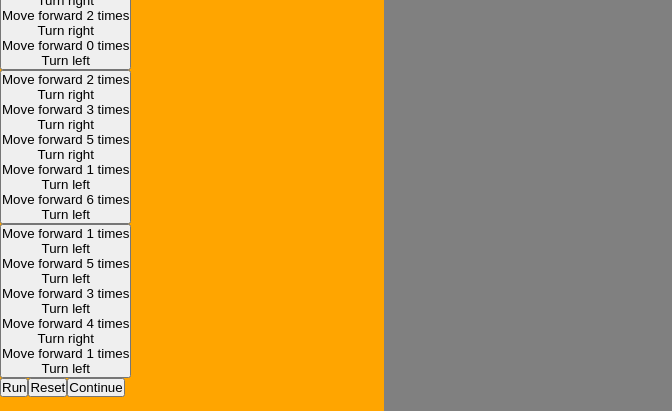
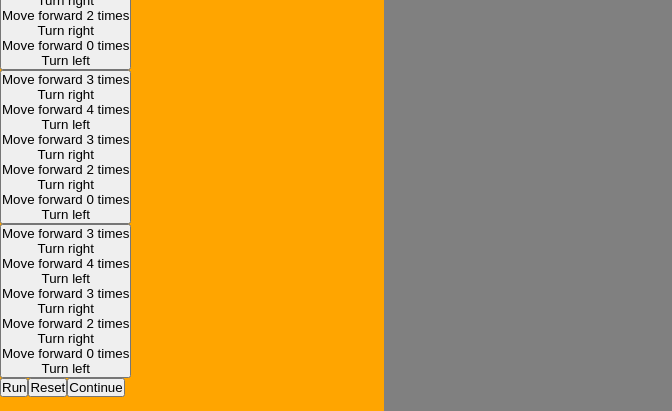
Before and after one commit to uclaacm/forloopslab, a React app: page /pseudochoice in a window 1280 px wide. Shown: the part 228-639 px from the top of the page, without its empty margins (0-672 px from the left). Built offline with nearby package versions, Linux system fonts and the light colour scheme.

Commit message:
values passed into an array for more efficiency

```diff
--- a/src/components/pages/pseudochoice.tsx
+++ b/src/components/pages/pseudochoice.tsx
@@ -4,45 +4,37 @@ import React from 'react';
 //   onCorrect: () => void;
 // }
 
-function MoveTurnComponent(input){
+function MoveForward(props){
   return(
-    <><div>
-      <p>Move forward {input.number} times</p>
+    <div>
+      <p>Move forward {props.steps} times</p>
     </div>
+  )
+};
+
+function Turn(props){
+  return(
     <div>
-      <p>Turn {input.direction}</p>
-    </div></>
-  );
+      <p>Turn {props.direction}</p>
+    </div>
+  )
 }
-
-function AllChoices(input){
+function MultipleChoice({arr}){
   return(
     <div>
       <button>
-        <MoveTurnComponent
-          number= {input.number1}
-          direction= {input.direction1}
-        />
-        <MoveTurnComponent
-          number= {input.number2}
-          direction= {input.direction2}
-        />
-        <MoveTurnComponent
-          number= {input.number3}
-          direction= {input.direction3}
-        />
-        <MoveTurnComponent
-          number= {input.number4}
-          direction= {input.direction4}
-        />
-        <MoveTurnComponent
-          number= {input.number5}
-          direction= {input.direction5}
-        />
+      {arr.map((element) =>{
+        //turn instructions
+        if(element === 'left' || element === 'right'){
+          return <Turn direction = {element}/>
+        }
+        //move instructions
+        return <MoveForward steps = {element}/>
+      })}
       </button>
     </div>
-  );
-}
+  )
+};
 
 function PseudoChoice(): JSX.Element {
   return (
@@ -53,42 +45,9 @@ function PseudoChoice(): JSX.Element {
         <div id="instructions-title">Instructions</div>
         <div id="instructions">Lorem ipsum dolor sit amet, consectetur adipiscing elit, sed do eiusmod tempor incididunt ut labore et dolore magna aliqua. Ut enim ad minim veniam, quis nostrud exercitation.</div>
         <div id="content">INSERT SIDEBAR CONTENT HERE
-          <AllChoices
-            number1 = "3"
-            direction1 = "right"
-            number2 = "4"
-            direction2 = "left"
-            number3= "3"
-            direction3 = "right"
-            number4 = "2"
-            direction4 = "right"
-            number5 = "0"
-            direction5 = "left"
-          />
-          <AllChoices
-            number1 = "2"
-            direction1 = "right"
-            number2 = "3"
-            direction2 = "right"
-            number3= "5"
-            direction3 = "right"
-            number4 = "1"
-            direction4 = "left"
-            number5 = "6"
-            direction5 = "left"
-          />
-          <AllChoices
-            number1 = "1"
-            direction1 = "left"
-            number2 = "5"
-            direction2 = "left"
-            number3= "3"
-            direction3 = "left"
-            number4 = "4"
-            direction4 = "right"
-            number5 = "1"
-            direction5 = "left"
-          />
+          <MultipleChoice arr = {[3, 'right', 4, 'left', 3, 'right', 2, 'right', 0, 'left']}/>
+          <MultipleChoice arr = {[3, 'right', 4, 'left', 3, 'right', 2, 'right', 0, 'left']}/>
+          <MultipleChoice arr = {[3, 'right', 4, 'left', 3, 'right', 2, 'right', 0, 'left']}/>
         </div>
         <button id="run">Run</button>
         <button id="reset">Reset</button>
```
